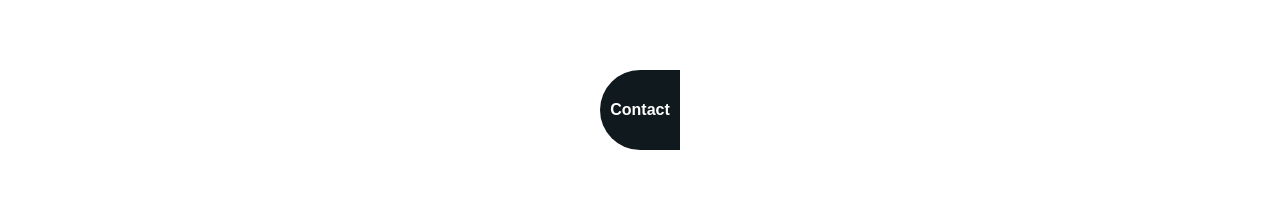
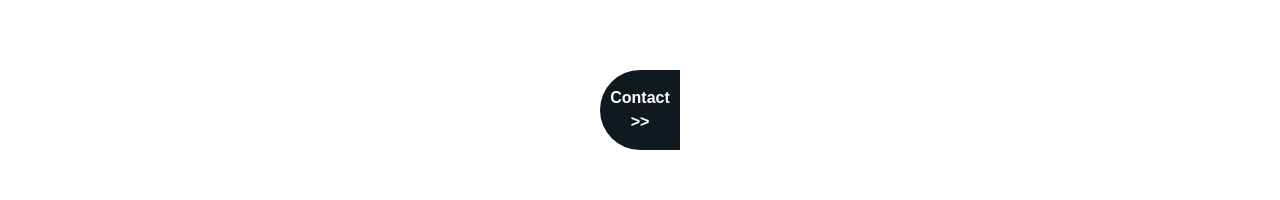
Before and after one commit to skyewasthelimit/portfolio-skye, a Next.js app: page / in a window 1280 px wide. Shown: the part 2712-2912 px from the top of the page. Built offline with nearby package versions, Linux system fonts and the light colour scheme.

Commit message:
Youtube Video Updated

```diff
--- a/app/components/Cards.js
+++ b/app/components/Cards.js
@@ -9,7 +9,7 @@ export const Cards = () => {
 
   return (
     <div className="card-wrapper">
-      <div onClick={toggleExpanded} className="card-1">Contact</div>
+      <div onClick={toggleExpanded} className="card-1">Contact <br /> &gt;&gt; </div>
       {isCardExpanded && (
           <div className="card-1-expanded">Email: skyemclean87@gmail.com</div>
       )}
--- a/app/globals.css
+++ b/app/globals.css
@@ -318,7 +318,8 @@
 }
 
 .card-1:hover {
-  box-shadow: 1px 2px 2px 1px rgb(255, 72, 246)
+  box-shadow: 1px 2px 2px 1px rgb(255, 72, 246);
+  cursor: pointer;
 }
 
 .card-1-expanded:hover {
--- a/app/page.tsx
+++ b/app/page.tsx
@@ -36,7 +36,7 @@ export default function Home() {
         <Skills />
       </div>
       <div className="youtube-player">
-        <YouTubePlayer videoId="vHq1ncfGqAk" />
+        <YouTubePlayer videoId="FrGEq6Jy3FA" />
       </div>
       <div className="contact" id="Email">
         <button className="contact-btn" onClick={() => router.push('mailto:skyemclean87@gmail.com')}>Let's Chat</button>
```
